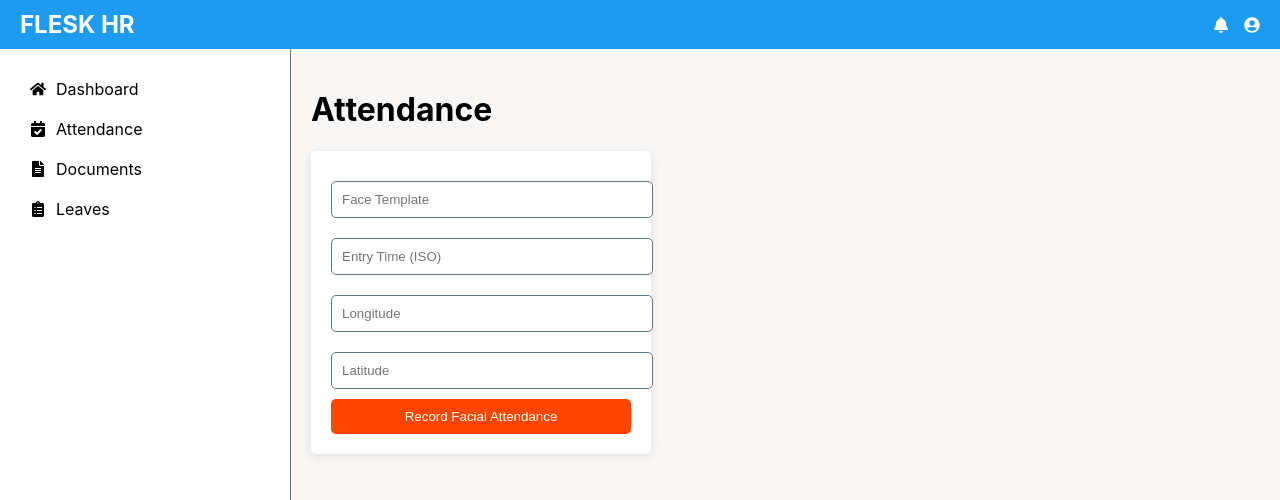
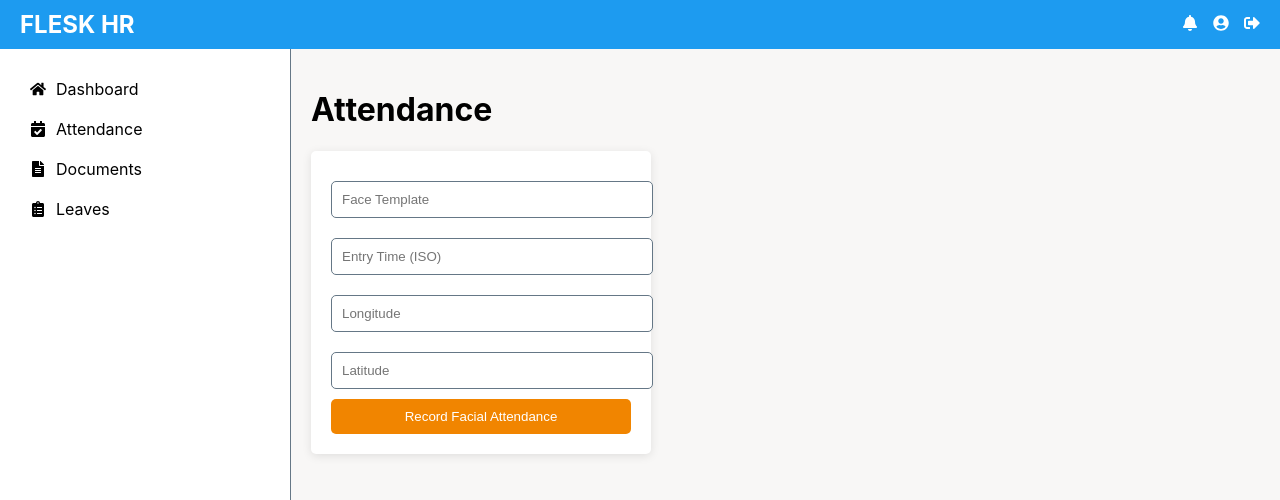
Before and after one commit to MedBenDakkoum/HRM-system-Frontend-, a React (Vite) app: page /attendance in a window 1280 px wide. Shown: the top 500 px of the page. Built offline with nearby package versions, Linux system fonts and the light colour scheme.

Commit message:
Tested and verified login, logout, and attendance locally

```diff
--- a/src/components/Navbar.jsx
+++ b/src/components/Navbar.jsx
@@ -1,7 +1,9 @@
 import React from "react";
 import styled from "styled-components";
-import { FaBell, FaUserCircle } from "react-icons/fa";
+import { FaBell, FaUserCircle, FaSignOutAlt } from "react-icons/fa";
 import { colors } from "../styles/GlobalStyle";
+import api from "../utils/api";
+import { useNavigate } from "react-router-dom";
 
 const NavbarWrapper = styled.nav`
   display: flex;
@@ -22,13 +24,35 @@
   gap: 15px;
 `;
 
+const Icon = styled.div`
+  cursor: pointer;
+`;
+
 const Navbar = () => {
+  const navigate = useNavigate();
+
+  const handleLogout = async () => {
+    try {
+      await api("/api/employees/logout", "POST");
+      navigate("/");
+    } catch (error) {
+      console.error("Logout failed:", error);
+    }
+  };
+
   return (
     <NavbarWrapper>
       <Logo>FLESK HR</Logo>
       <Icons>
-        <FaBell />
-        <FaUserCircle />
+        <Icon>
+          <FaBell />
+        </Icon>
+        <Icon>
+          <FaUserCircle />
+        </Icon>
+        <Icon onClick={handleLogout}>
+          <FaSignOutAlt />
+        </Icon>
       </Icons>
     </NavbarWrapper>
   );
--- a/src/pages/Attendance.jsx
+++ b/src/pages/Attendance.jsx
@@ -31,7 +31,7 @@
 
 const Button = styled.button`
   width: 100%;
-  background-color: #ff4500;
+  background-color: #f18500;
   color: white;
   padding: 10px;
   border: none;
@@ -44,9 +44,11 @@
   const [entryTime, setEntryTime] = useState("");
   const [longitude, setLongitude] = useState("");
   const [latitude, setLatitude] = useState("");
+  const [error, setError] = useState("");
 
   const handleSubmit = async (e) => {
     e.preventDefault();
+    setError(""); // Clear previous error
     try {
       await api("/api/attendance/facial", "POST", {
         faceTemplate,
@@ -57,6 +59,7 @@
       });
       console.log("Attendance recorded");
     } catch (error) {
+      setError(error.message);
       console.error("Error:", error);
     }
   };
@@ -68,6 +71,7 @@
         <Sidebar />
         <Content>
           <h1>Attendance</h1>
+          {error && <p style={{ color: "red" }}>{error}</p>}
           <Form onSubmit={handleSubmit}>
             <Input
               type="text"
--- a/src/utils/api.js
+++ b/src/utils/api.js
@@ -1,4 +1,4 @@
-const baseURL = import.meta.env.VITE_API_BASE_URL;
+const baseURL = import.meta.env.VITE_API_BASE_URL || "http://localhost:10000";
 
 const api = async (endpoint, method = "GET", body = null, headers = {}) => {
   const options = {
@@ -7,21 +7,29 @@
       "Content-Type": "application/json",
       ...headers,
     },
-    credentials: "include", // Sends cookies with requests
+    credentials: "include", // Ensure cookies are sent
   };
 
   if (body) {
     options.body = JSON.stringify(body);
   }
 
+  if (import.meta.env.MODE === "development") {
+    console.log("Fetching:", `${baseURL}${endpoint}`, options); // Debug log
+  }
   const response = await fetch(`${baseURL}${endpoint}`, options);
   if (!response.ok) {
+    const errorText = await response.text(); // Log response body for details
+    console.error("Fetch error:", {
+      status: response.status,
+      text: errorText,
+    });
     throw new Error(`HTTP error! status: ${response.status}`);
   }
   return await response.json();
 };
 
-// All endpoints (based on your backend)
+// All endpoints (unchanged)
 export const endpoints = {
   login: { url: "/api/employees/login", method: "POST" },
   register: { url: "/api/employees/register", method: "POST" },
```
Also changed, not shown: 2 other files (tests, documents, lock files or other folders).
